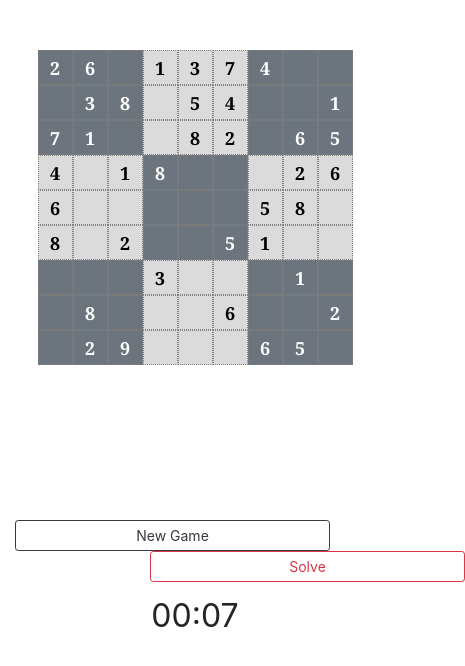
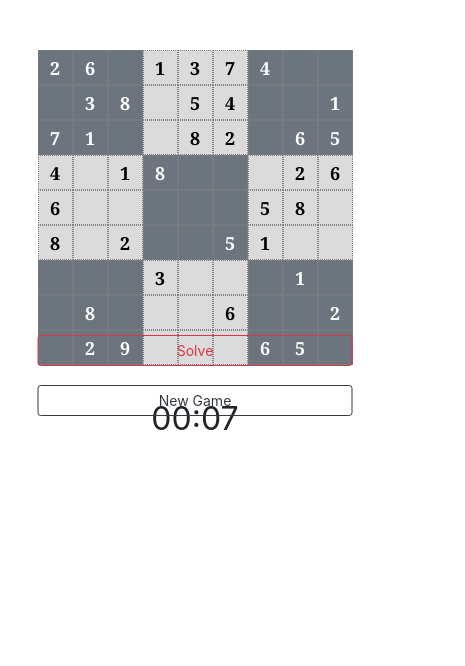
Before and after one commit to curtisyungen/sudoku, a React (Create React App) app: page / in a window 390 px wide. Shown: the top 666 px of the page, 465 px wide, since content can reach past the window. Built offline with nearby package versions, Linux system fonts and the light colour scheme.

Commit message:
Add files via upload

```diff
--- a/src/App.css
+++ b/src/App.css
@@ -56,6 +56,13 @@
 @media screen and (max-width: 960px) {
   #solveGame,
   #newGame {
+    left: 50%;
+    position: absolute;
+    transform: translate(-50%);
     width: 315px;
   }
+
+  #solveGame {
+    margin-top: -50px;
+  }
 }
--- a/src/components/Board/board.css
+++ b/src/components/Board/board.css
@@ -1,12 +1,13 @@
 .board {
-    min-height: 450px;
+    height: 450px;
     margin: 100px auto 20px auto;
-    max-width: 450px;
+    width: 450px;
 }
 
 @media screen and (max-width: 960px) {
     .board {
+        height: 315px;
         margin: 50px auto 20px auto;
-        max-width: 315px;
+        width: 315px;
     }
 }
```
